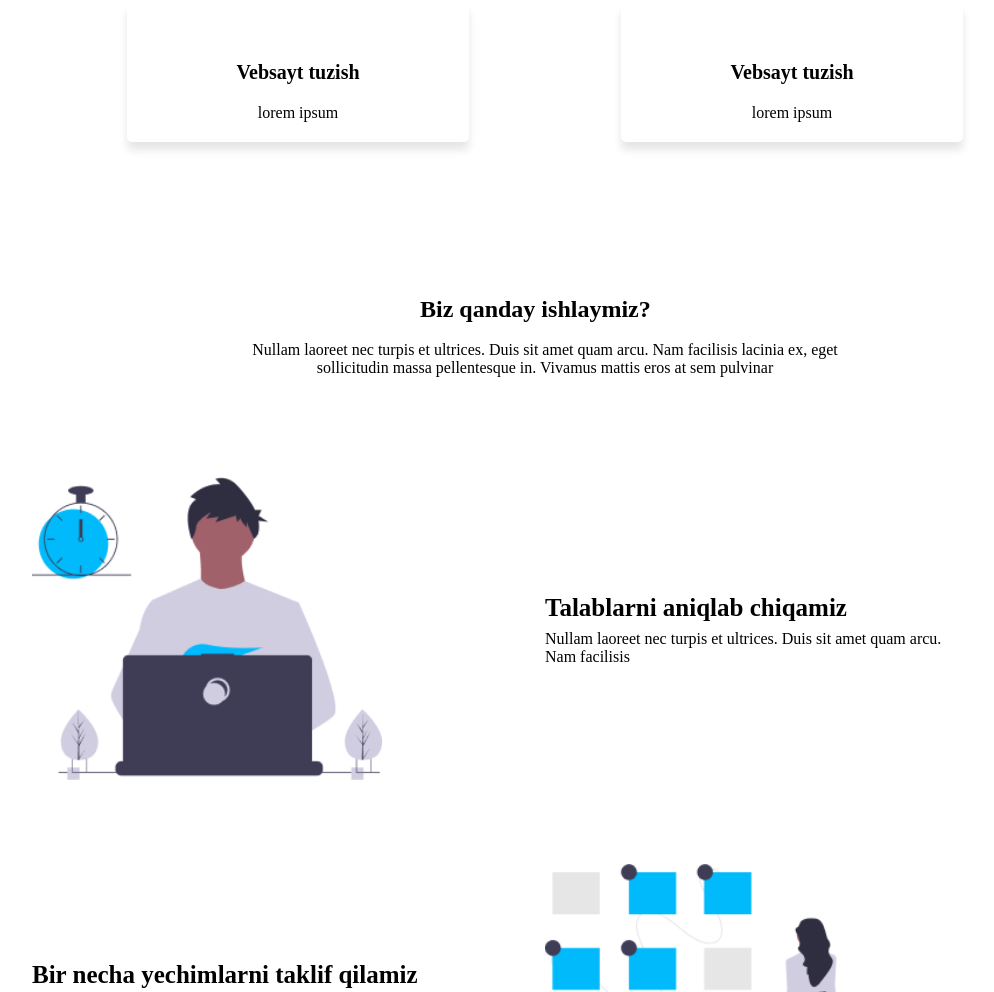
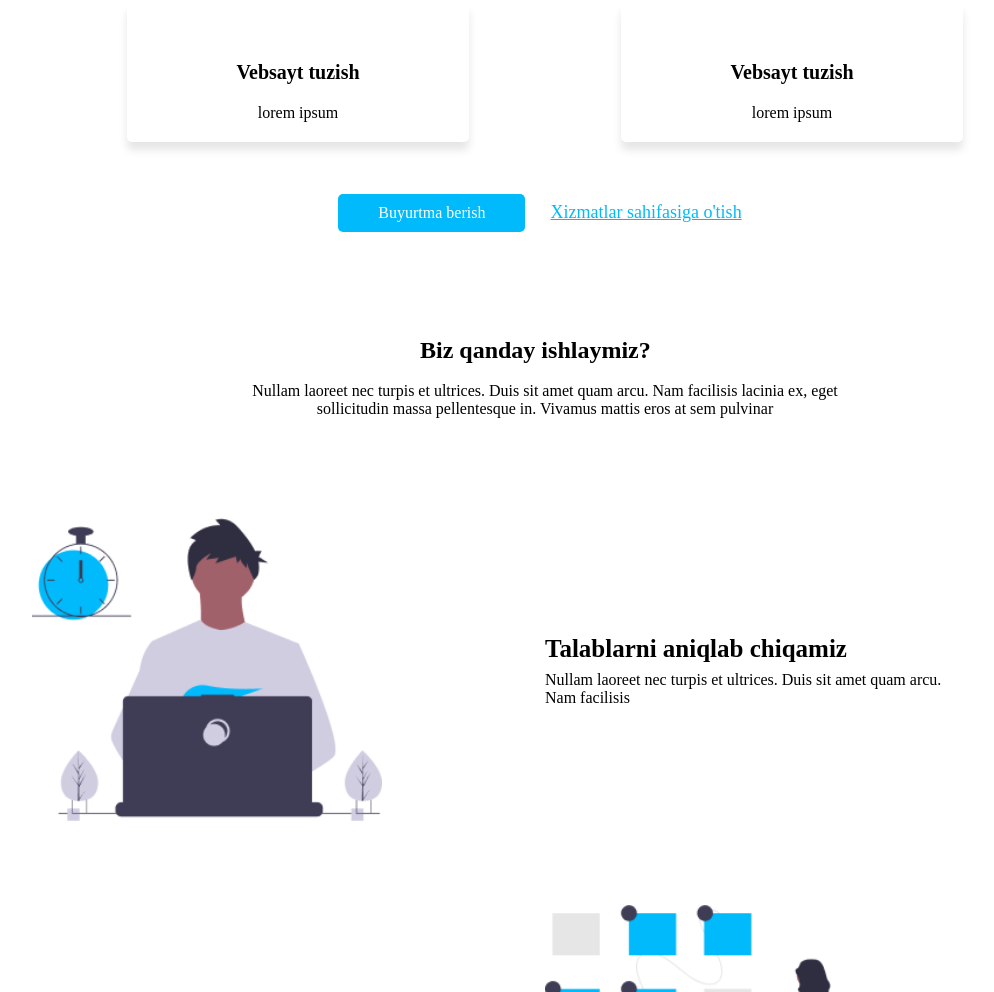
Before and after one commit to the-rustambek/Pixer, a plain HTML site: page index.html in a window 1280 px wide. Shown: the part 1105-2097 px from the top of the page, without its empty margins (95-1089 px from the left). Drawn offline with Linux system fonts and the light colour scheme.

Commit message:
add file

```diff
--- a/assets/fonts/style.css
+++ b/assets/fonts/style.css
@@ -381,6 +381,8 @@ width: 700px;
     border-radius: 5px;
     height: 300px;
     padding-bottom: 20px;
+    padding-top: 0px;
+
 }
 .content-label{
     border-radius: 5px;
@@ -487,6 +489,25 @@ select{
 
 .footer-item-text{
     margin-left: 10px;
+
+}
+.orders-link{
+    display: flex;
+    justify-content: center;
+    align-items: center;
+}
+.services-order-link{
+    padding: 10px 40px;
+    background-color: #00BAFC;
+    border-radius: 5px;
+    color: white;
+    margin-right: 15px;
+}
+.services-buy-link{
+    text-decoration:underline;
+    color: #00BAFC;
+    padding: 10px;
+    font-size: 18px;
 
 }
 @media(max-width:1160px){
--- a/index.html
+++ b/index.html
@@ -124,7 +124,10 @@
                     </a>
                 </li>
             </ul>
-        </div>
+            <div class="orders-link">
+            <a href="#content-form" class="services-order-link">Buyurtma berish</a>
+    <a href="#" class="services-buy-link">Xizmatlar sahifasiga o'tish</a>
+        </div></div>
     </div>
     <div class="wrapper">
         <div class="container">
```
